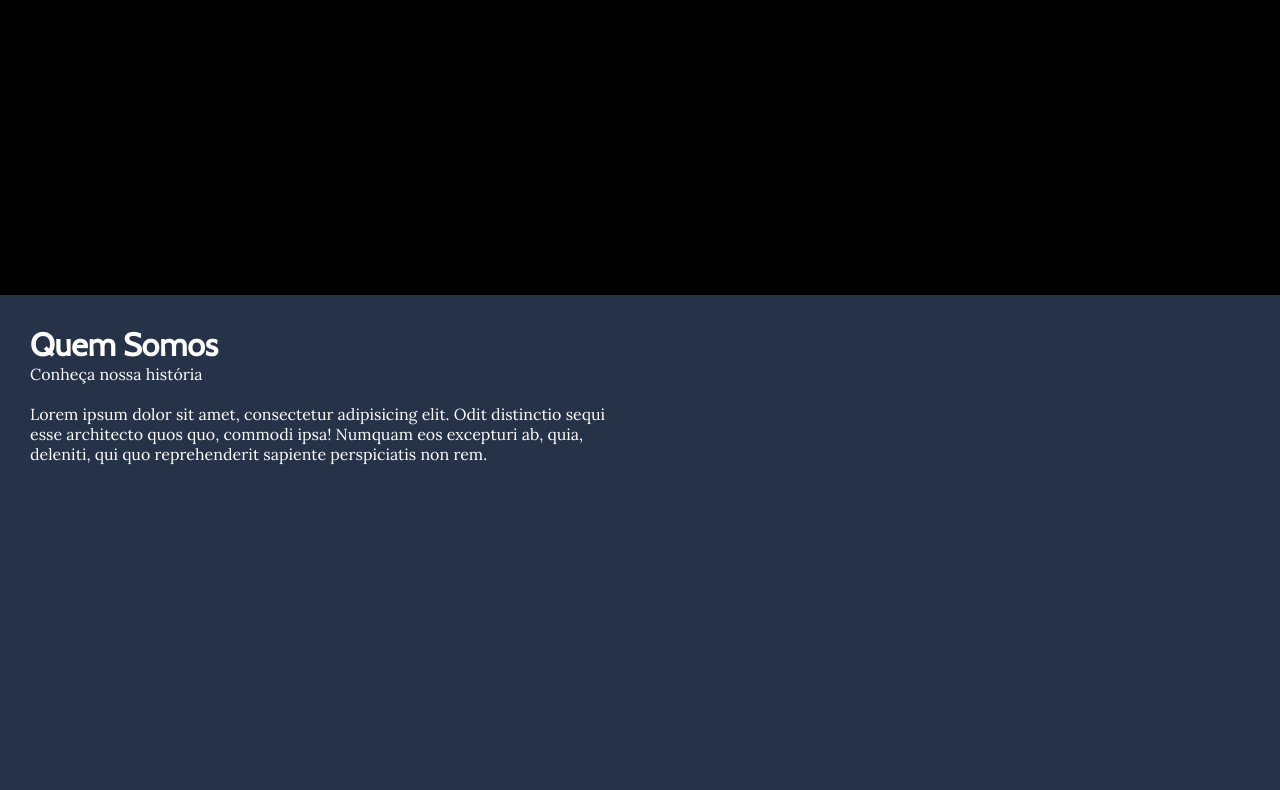
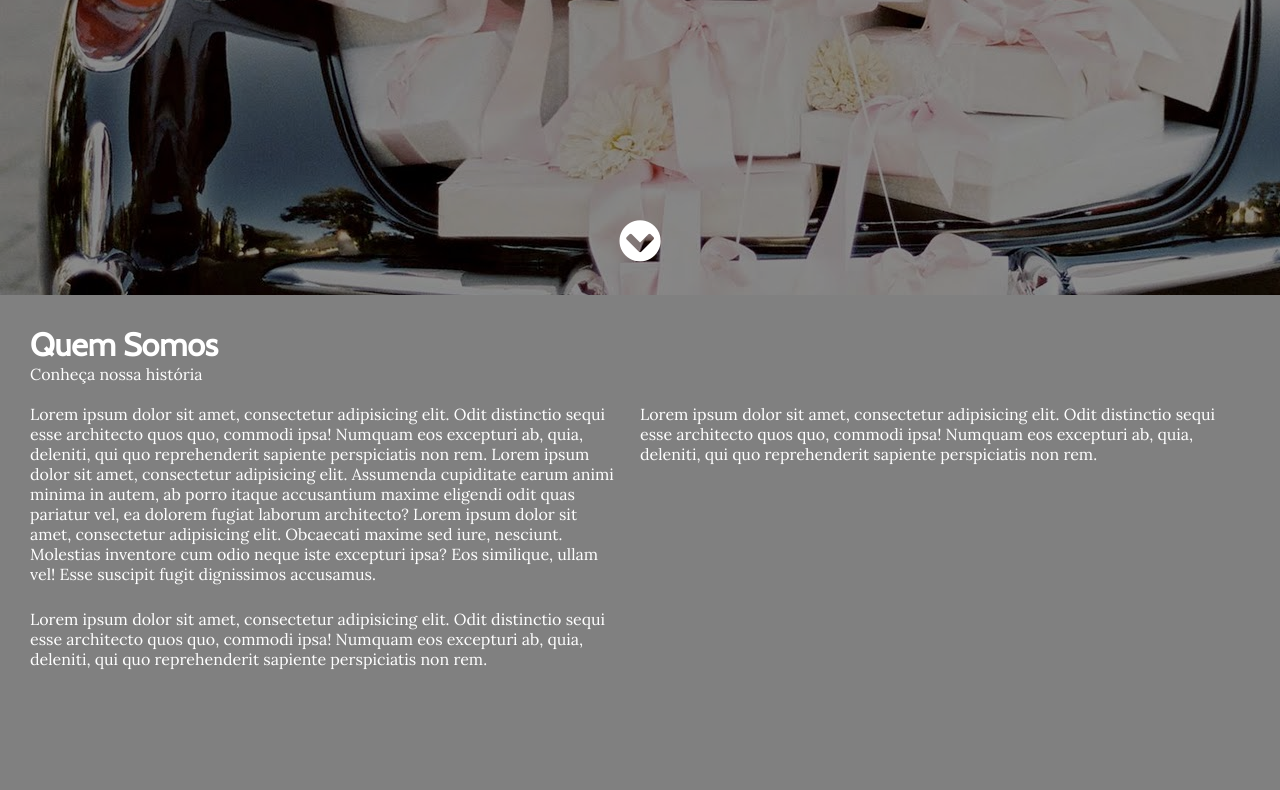
Before and after one commit to operfildoluiz/nori, a plain HTML site: page index.html in a window 1280 px wide. Shown: the part 505-1295 px from the top of the page. Drawn offline with nearby package versions, Linux system fonts and the light colour scheme.

Commit message:
add felix orientation

```diff
--- a/css/app.css
+++ b/css/app.css
@@ -1,13 +1,14 @@
 /*Imports*/
 @import url('https://fonts.googleapis.com/css?family=Lora');
+@import url("https://cdnjs.cloudflare.com/ajax/libs/font-awesome/4.7.0/css/font-awesome.min.css");
 
 /* Reset */
 * {
     margin: 0px;
     font-family: 'Lora', sans-serif;
     color: #fff;
+    font-size: 16px;
 }
-
 
 /* Typograph */
 .text-center {
@@ -23,6 +24,14 @@
     width: 100%;
 }
 
+.row {
+    display:flex;
+    flex-wrap:wrap;
+    flex-direction:row;
+    justify-content:flex-start;
+    align-items:stretch
+}
+
 .half {
     width: 50%;
 }
@@ -36,6 +45,7 @@
 }
 
 .overlay {
+    width: 100%;
     height: 100%;
     background: rgba(0,0,0,.45);
     z-index: 2;
@@ -49,3 +59,14 @@
 .bg-blue {
     background: #263248;
 }
+
+.bg-dark {
+    background: grey;
+}
+
+/* Items */
+.nav-down {
+   position: absolute;
+   bottom: 0;
+   padding-bottom: 30px;
+}
--- a/css/main.css
+++ b/css/main.css
@@ -2,13 +2,13 @@
 @import url('https://fonts.googleapis.com/css?family=Cabin');
 
 .bg-intro {
-    /*background: #000 url("../assets/intro-car.jpg");*/
-    background: #000 url("../assets/_intro-car.jpg");
+    background: #000 url("../assets/intro-car.jpg");
+    /*background: #000 url("../assets/_intro-car.jpg");*/
 }
 
 .m-intro {
     padding: 10px;
-    font-size: 3em;
+    font-size: 2em;
     text-transform: uppercase;
 }
 
@@ -23,5 +23,5 @@
 }
 
 .m-us {
-    padding-top: 20px;
+    padding: 20px 20px 5px 0px;
 }
--- a/css/mobile.css
+++ b/css/mobile.css
@@ -1,5 +1,10 @@
-@media (max-width: 1028px) {
+@media (max-width: 1024px) {
     .m-intro {
-        font-size: 2em;
+        font-size: 1.4em;
     }
+
+    .half {
+        width:100%;
+    }
+
 }
--- a/index.html
+++ b/index.html
@@ -14,17 +14,26 @@
             <div class="m-intro flexible-center">
                 <p class="m m-logo">Nori Autos Luxo</p>
                 <p class="m m-slugline">O caminho <b>certo</b> para seu evento</p>
+                <a href="#" class="m nav-down"><span class="fa fa-chevron-circle-down fa-3x"></span></a>
             </div>
         </div>
     </section>
-    <section class="full-height bg-blue">
+    <section class="full-height bg-dark">
         <div class="m-about">
             <p class="m m-logo">Quem Somos</p>
             <p class="m m-slugline">Conheça nossa história</p>
 
-            <div class="half">
-            <p class="m-us">Lorem ipsum dolor sit amet, consectetur adipisicing elit. Odit distinctio sequi esse architecto quos quo, commodi ipsa! Numquam eos excepturi ab, quia, deleniti, qui quo reprehenderit sapiente perspiciatis non rem.</p>
+            <div class="row">
+                <div class="half">
+                    <p class="m-us">Lorem ipsum dolor sit amet, consectetur adipisicing elit. Odit distinctio sequi esse architecto quos quo, commodi ipsa! Numquam eos excepturi ab, quia, deleniti, qui quo reprehenderit sapiente perspiciatis non rem. Lorem ipsum dolor sit amet, consectetur adipisicing elit. Assumenda cupiditate earum animi minima in autem, ab porro itaque accusantium maxime eligendi odit quas pariatur vel, ea dolorem fugiat laborum architecto? Lorem ipsum dolor sit amet, consectetur adipisicing elit. Obcaecati maxime sed iure, nesciunt. Molestias inventore cum odio neque iste excepturi ipsa? Eos similique, ullam vel! Esse suscipit fugit dignissimos accusamus.</p>
+                    <p class="m-us">Lorem ipsum dolor sit amet, consectetur adipisicing elit. Odit distinctio sequi esse architecto quos quo, commodi ipsa! Numquam eos excepturi ab, quia, deleniti, qui quo reprehenderit sapiente perspiciatis non rem.</p>
+
+                </div>
+                <div class="half">
+                    <p class="m-us">Lorem ipsum dolor sit amet, consectetur adipisicing elit. Odit distinctio sequi esse architecto quos quo, commodi ipsa! Numquam eos excepturi ab, quia, deleniti, qui quo reprehenderit sapiente perspiciatis non rem.</p>
+                </div>
             </div>
+
         </div>
     </section>
 </body>
```
